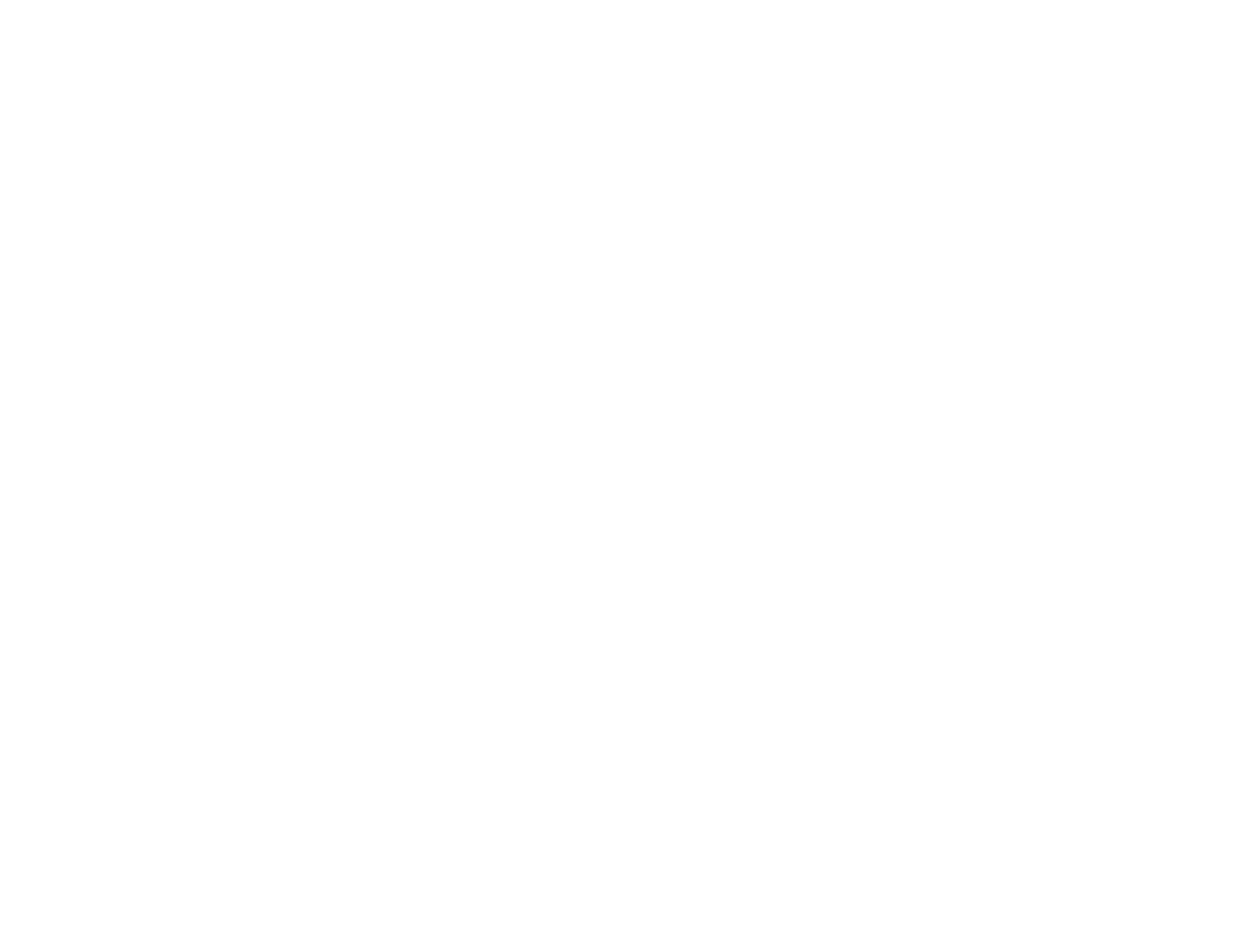
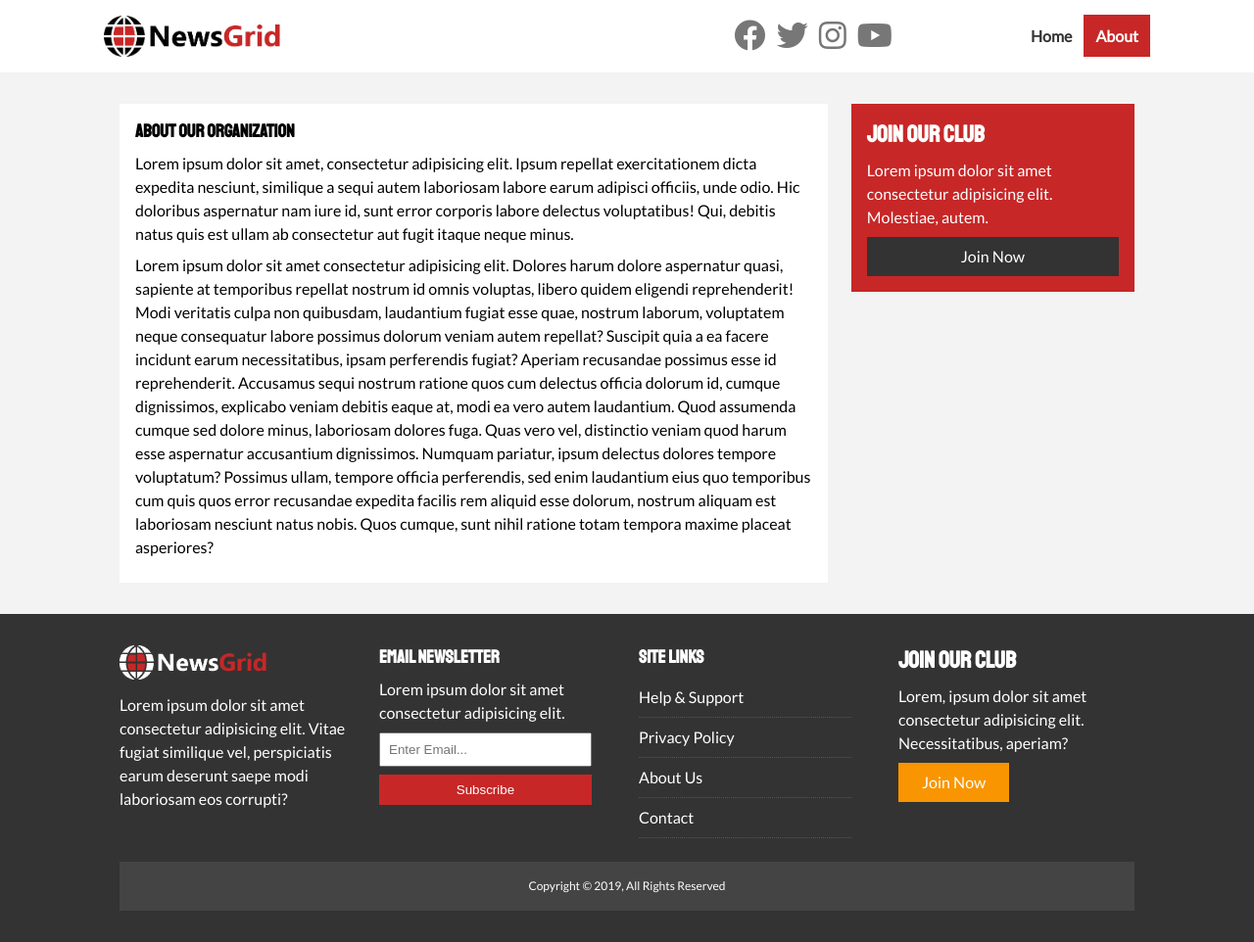
Before and after one commit to IcyRossaMac/newsgrid, a plain HTML site: page about.html in a window 1280 px wide. Shown: the whole page at 98% size. Before the commit the page ends 800 px from the top, so only its background shows below. Drawn offline with Linux system fonts and the light colour scheme.

Commit message:
About Page

```diff
--- a/about.html
+++ b/about.html
@@ -0,0 +1,141 @@
+<!DOCTYPE html>
+<html lang="en">
+  <head>
+    <meta charset="UTF-8" />
+    <meta name="viewport" content="width=device-width, initial-scale=1.0" />
+    <meta http-equiv="X-UA-Compatible" content="ie=edge" />
+    <link
+      rel="stylesheet"
+      href="https://use.fontawesome.com/releases/v5.8.2/css/all.css"
+      integrity="sha384-oS3vJWv+0UjzBfQzYUhtDYW+Pj2yciDJxpsK1OYPAYjqT085Qq/1cq5FLXAZQ7Ay"
+      crossorigin="anonymous"
+    />
+    <link
+      href="https://fonts.googleapis.com/css?family=Lato|Staatliches"
+      rel="stylesheet"
+    />
+
+    <link rel="stylesheet" href="css/style.css" />
+    <link
+      rel="stylesheet"
+      media="screen and (max-width: 768px)"
+      href="css/mobile.css"
+    />
+    <link rel="shortcut icon" type="image/x-icon" href="favicon.ico" />
+    <title>NewsGrid | About</title>
+  </head>
+  <body>
+    <nav id="main-nav">
+      <div class="container">
+        <img src="img/logo.png" alt="NewsGrid" class="logo" />
+        <div class="social">
+          <a href="https://www.facebook.com/" target="_blank"
+            ><i class="fab fa-facebook fa-2x"></i
+          ></a>
+          <a href="https://twitter.com/" target="_blank"
+            ><i class="fab fa-twitter fa-2x"></i
+          ></a>
+          <a href="https://www.instagram.com//" target="_blank"
+            ><i class="fab fa-instagram fa-2x"></i
+          ></a>
+          <a href="https://www.youtube.com/" target="_blank"
+            ><i class="fab fa-youtube fa-2x"></i
+          ></a>
+        </div>
+        <ul>
+          <li><a href="index.html">Home</a></li>
+          <li><a href="about.html" class="current">About</a></li>
+        </ul>
+      </div>
+    </nav>
+
+    <!-- About -->
+    <section id="about">
+      <div class="container">
+        <div class="page-container">
+          <article class="card">
+            <h1 class="l-heading">About Our Organization</h1>
+            <p>
+              Lorem ipsum dolor sit amet, consectetur adipisicing elit. Ipsum
+              repellat exercitationem dicta expedita nesciunt, similique a sequi
+              autem laboriosam labore earum adipisci officiis, unde odio. Hic
+              doloribus aspernatur nam iure id, sunt error corporis labore
+              delectus voluptatibus! Qui, debitis natus quis est ullam ab
+              consectetur aut fugit itaque neque minus.
+            </p>
+            <p>
+              Lorem ipsum dolor sit amet consectetur adipisicing elit. Dolores
+              harum dolore aspernatur quasi, sapiente at temporibus repellat
+              nostrum id omnis voluptas, libero quidem eligendi reprehenderit!
+              Modi veritatis culpa non quibusdam, laudantium fugiat esse quae,
+              nostrum laborum, voluptatem neque consequatur labore possimus
+              dolorum veniam autem repellat? Suscipit quia a ea facere incidunt
+              earum necessitatibus, ipsam perferendis fugiat? Aperiam recusandae
+              possimus esse id reprehenderit. Accusamus sequi nostrum ratione
+              quos cum delectus officia dolorum id, cumque dignissimos,
+              explicabo veniam debitis eaque at, modi ea vero autem laudantium.
+              Quod assumenda cumque sed dolore minus, laboriosam dolores fuga.
+              Quas vero vel, distinctio veniam quod harum esse aspernatur
+              accusantium dignissimos. Numquam pariatur, ipsum delectus dolores
+              tempore voluptatum? Possimus ullam, tempore officia perferendis,
+              sed enim laudantium eius quo temporibus cum quis quos error
+              recusandae expedita facilis rem aliquid esse dolorum, nostrum
+              aliquam est laboriosam nesciunt natus nobis. Quos cumque, sunt
+              nihil ratione totam tempora maxime placeat asperiores?
+            </p>
+          </article>
+          <aside class="card bg-primary">
+            <h2>Join Our Club</h2>
+            <p>
+              Lorem ipsum dolor sit amet consectetur adipisicing elit.
+              Molestiae, autem.
+            </p>
+            <a href="#" class="btn btn-dark btn-block">Join Now</a>
+          </aside>
+        </div>
+      </div>
+    </section>
+
+    <!-- Footer -->
+    <footer id="main-footer" class="py-2">
+      <div class="container footer-container">
+        <div>
+          <img src="img/logo_light.png" alt="NewsGrid" />
+          <p>
+            Lorem ipsum dolor sit amet consectetur adipisicing elit. Vitae
+            fugiat similique vel, perspiciatis earum deserunt saepe modi
+            laboriosam eos corrupti?
+          </p>
+        </div>
+        <div>
+          <h3>Email Newsletter</h3>
+          <p>Lorem ipsum dolor sit amet consectetur adipisicing elit.</p>
+          <form>
+            <input type="email" placeholder="Enter Email..." />
+            <input type="submit" value="Subscribe" class="btn btn-primary" />
+          </form>
+        </div>
+        <div>
+          <h3>Site Links</h3>
+          <ul class="list">
+            <li><a href="#">Help & Support</a></li>
+            <li><a href="#">Privacy Policy</a></li>
+            <li><a href="#">About Us</a></li>
+            <li><a href="#">Contact</a></li>
+          </ul>
+        </div>
+        <div>
+          <h2>Join Our Club</h2>
+          <p>
+            Lorem, ipsum dolor sit amet consectetur adipisicing elit.
+            Necessitatibus, aperiam?
+          </p>
+          <a href="#" class="btn btn-secondary">Join Now</a>
+        </div>
+        <div>
+          <p>Copyright &copy; 2019, All Rights Reserved</p>
+        </div>
+      </div>
+    </footer>
+  </body>
+</html>
--- a/css/style.css
+++ b/css/style.css
@@ -179,6 +179,18 @@ h6 {
   color: var(--primary-color) !important;
 }
 
+/* Inner page grid container */
+.page-container {
+  display: grid;
+  grid-template-columns: 5fr 2fr;
+  margin: 2rem 0;
+  grid-gap: 1.5rem;
+}
+
+.page-container > *:first-child {
+  grid-row: 1 / span 3;
+}
+
 /* Navigation */
 #main-nav {
   background: #fff;
```
